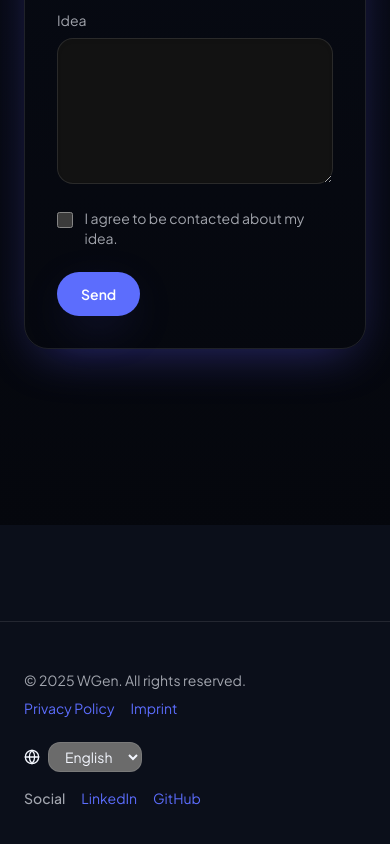
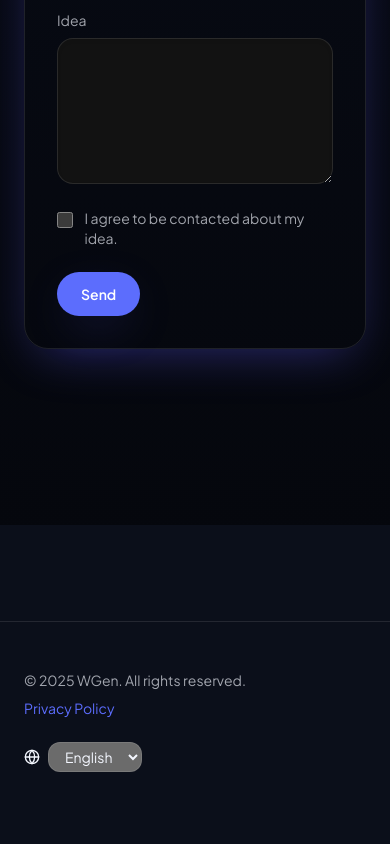
Before and after one commit to WGenSolutions/WGenSite, a React (Vite) app: page / in a window 390 px wide. Shown: the part 5601-6445 px from the top of the page. After the commit the page ends 6421 px from the top, so only its background shows below. Built offline with nearby package versions, Linux system fonts and the light colour scheme.

Commit message:
- header responsive - removed socials from foooter

```diff
--- a/src/components/Footer.tsx
+++ b/src/components/Footer.tsx
@@ -41,24 +41,12 @@ export const Footer = () => {
             <a href="#" className="hover:text-foreground" aria-label={t('footer.privacy')}>
               {t('footer.privacy')}
             </a>
-            <a href="#" className="hover:text-foreground" aria-label={t('footer.imprint')}>
-              {t('footer.imprint')}
-            </a>
           </div>
         </div>
 
         <div className="flex flex-col gap-4 text-foreground sm:flex-row sm:items-center">
           <div className="flex items-center gap-3">
             <LanguageSwitcher />
-          </div>
-          <div className="flex items-center gap-4 text-muted">
-            <span className="font-medium">{t('footer.social')}</span>
-            <a href="#" className="hover:text-foreground" aria-label={t('footer.linkedin')}>
-              {t('footer.linkedin')}
-            </a>
-            <a href="#" className="hover:text-foreground" aria-label={t('footer.github')}>
-              {t('footer.github')}
-            </a>
           </div>
         </div>
       </div>
--- a/src/components/Header.tsx
+++ b/src/components/Header.tsx
@@ -70,21 +70,21 @@ export const Header = ({ activeSection, sections, onSectionSelect }: HeaderProps
           </span>
         </a>
 
-        <nav className="hidden items-center gap-0 md:flex" aria-label="Main navigation">
+        <nav className="hidden md:flex md:flex-wrap items-center gap-2 md:gap-3" aria-label="Main navigation">
           {sections.map((section) => (
             <a
               key={section.id}
               href={`#${section.id}`}
               onClick={() => handleNavClick(section.id)}
               className={clsx(
-                'rounded-full px-5 py-2 text-[0.75rem] font-semibold uppercase tracking-[0.2em] font-display transition-colors focus-visible:outline-none focus-visible:ring-2 focus-visible:ring-primary/30 lg:text-[0.8rem] lg:px-6',
-                activeSection === section.id
-                  ? 'bg-primary/20 text-primary'
-                  : 'text-muted hover:text-foreground',
+          'rounded-full px-5 py-2 text-[0.75rem] font-semibold uppercase tracking-[0.2em] font-display transition-colors focus-visible:outline-none focus-visible:ring-2 focus-visible:ring-primary/30 lg:text-[0.8rem] lg:px-6',
+          activeSection === section.id
+            ? 'bg-primary/20 text-primary'
+            : 'text-muted hover:text-foreground',
               )}
             >
               <span className="relative inline-flex items-center gap-1">
-                {section.label}
+          {section.label}
               </span>
             </a>
           ))}
```
